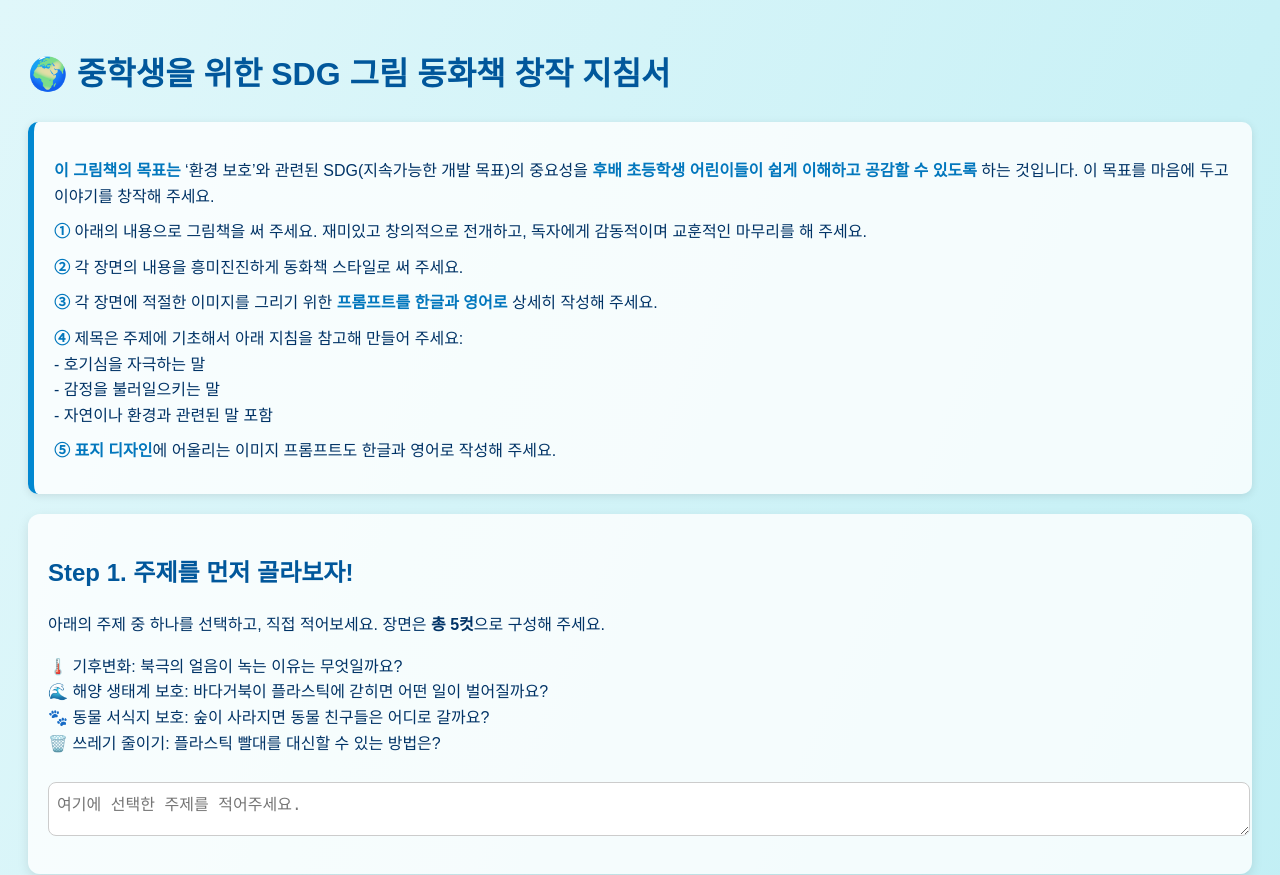
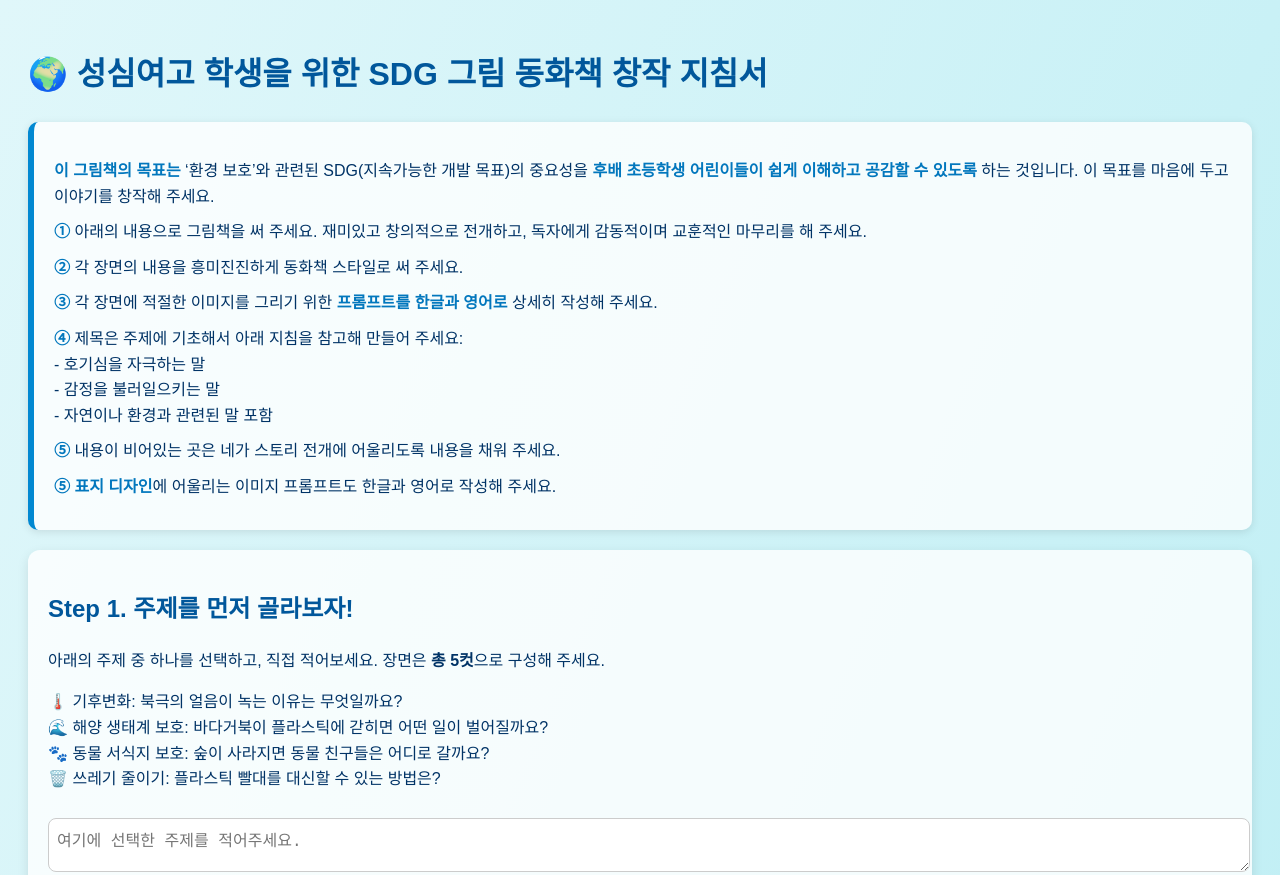
Before and after one commit to korealiebe7/sdg_book, a plain HTML site: page index.html in a window 1280 px wide. Shown: the top 875 px of the page. Drawn offline with Linux system fonts and the light colour scheme.

Commit message:
Update index.html

```diff
--- a/index.html
+++ b/index.html
@@ -66,7 +66,7 @@
   </style>
 </head>
 <body>
-  <h1>🌍 중학생을 위한 SDG 그림 동화책 창작 지침서</h1>
+  <h1>🌍 성심여고 학생을 위한 SDG 그림 동화책 창작 지침서</h1>
 
   <div class="guide-box">
     <p><strong>이 그림책의 목표는</strong> ‘환경 보호’와 관련된 SDG(지속가능한 개발 목표)의 중요성을 <strong>후배 초등학생 어린이들이 쉽게 이해하고 공감할 수 있도록</strong> 하는 것입니다. 이 목표를 마음에 두고 이야기를 창작해 주세요.</p>
@@ -78,6 +78,7 @@
       - 감정을 불러일으키는 말<br>
       - 자연이나 환경과 관련된 말 포함
     </div>
+    <div><strong>⑤</strong> 내용이 비어있는 곳은 네가 스토리 전개에 어울리도록 내용을 채워 주세요.</div>
     <div><strong>⑤</strong> <strong>표지 디자인</strong>에 어울리는 이미지 프롬프트도 한글과 영어로 작성해 주세요.</div>
   </div>
 
```
